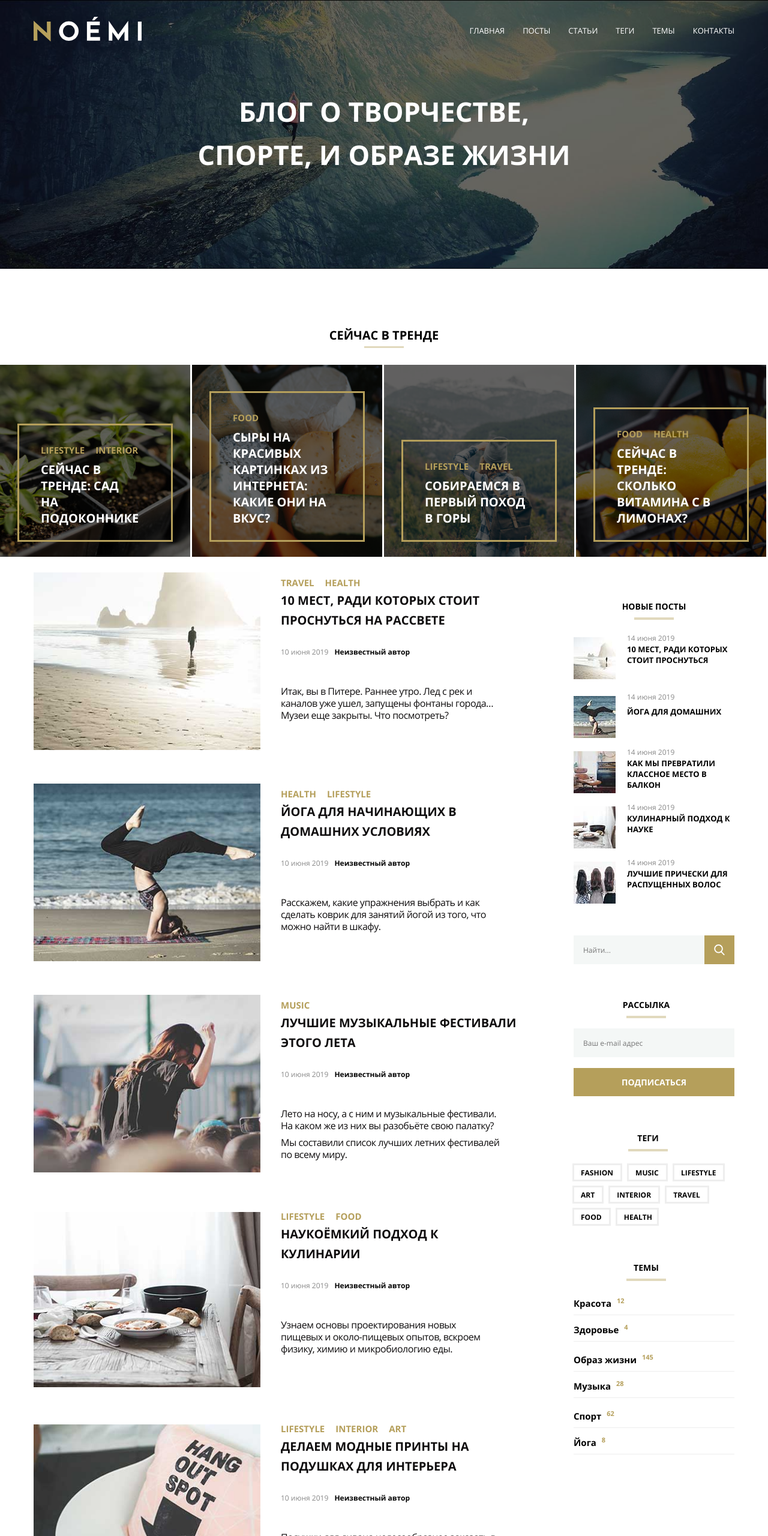
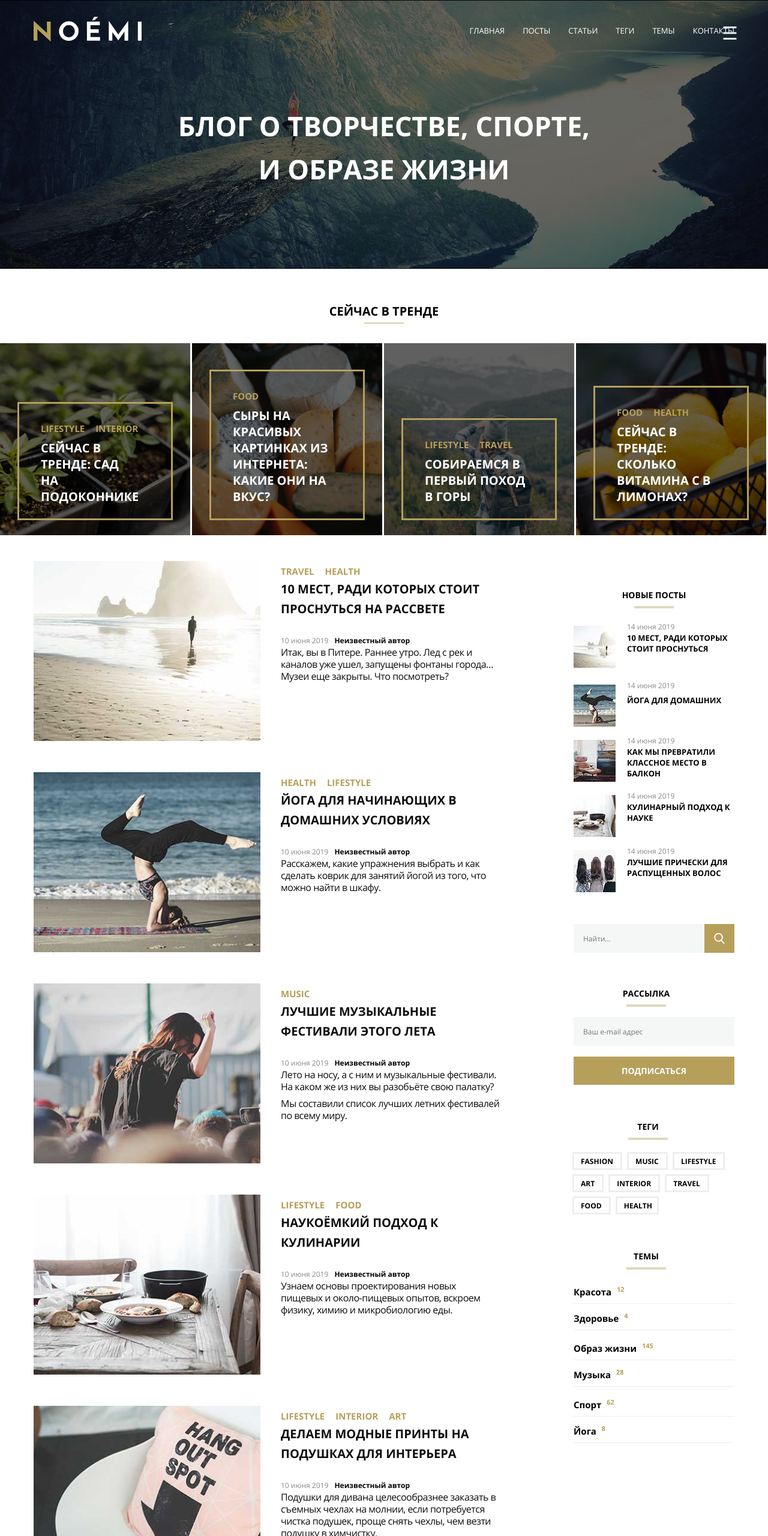
Before and after one commit to GadgetHack/mq2-dipl-Afonina, a plain HTML site: page index.html in a window 1280 px wide. Shown: the top 2560 px of the page at 60% size. Drawn offline with Linux system fonts and the light colour scheme; files whose address does not match are found by name.

Commit message:
Add files via upload

```diff
--- a/css/style.css
+++ b/css/style.css
@@ -231,16 +231,16 @@ _.mf-content {
 
 @media (min-width: 768px) {
   .header-text-block {
-    max-width: 660px;
+
     margin: auto;
   }
 }
 
 @media (min-width: 1200px) {
   .header-text-block {
-    max-width: 58%;
+    max-width: 60%;
     margin: auto;
-    padding-top: 32px;
+    padding-top: 56px;
   }
 }
 
@@ -356,8 +356,9 @@ _.mf-content {
 
 @media (min-width: 768px) {
   .burger-label {
-    right: 33px;
-    top: 40px;
+    right: 50px;
+    top: 34px;
+}
   }
 }
 
@@ -369,7 +370,7 @@ _.mf-content {
 
 .hot-trends{
   margin-top: 39px;
-  margin-bottom: 23px;
+
 
 }
 
@@ -409,9 +410,8 @@ _.mf-content {
   .trend-header {
     font-size: 20px;
     margin: 0px auto;
-    padding-bottom: 40px;
-    padding-top: 60px;
-    padding-bottom: 28px;
+    padding-top: 20px;
+
   }
 }
 
@@ -443,11 +443,6 @@ _.mf-content {
   }
 }
 
-@media (min-width: 768px) {
-  .trends-block {
-    margin-bottom: 10px;
-  }
-}
 
 @media (orientation: portrait) and (min-width: 641px) and (max-width: 1199px) {
   .trends-block {
@@ -471,6 +466,8 @@ _.mf-content {
     display: flex;
     flex-wrap: wrap;
     justify-content: center;
+    margin-top: 32px;
+    margin-bottom: 40px;
   }
 }
 
@@ -677,14 +674,18 @@ _.mf-content {
 @media (min-width: 768px) {
   .content-boxes {
     display: flex;
-    justify-content: center;
-
-  }
-}
-
+    justify-content: space-between;
+
+  }
+}
 
 .resp-mq {
   flex: 1 1;
+  max-width: 396px;
+}
+
+.content-foto{
+  width: 100%;
 }
 
 /* 2 колонки пейзаж*/
@@ -734,19 +735,9 @@ _.mf-content {
 
 
 
-
-
-
-
-
 .info-block {
   margin-top: 6px;
 }
-
-.content-foto {
-  width: 100%;
-}
-
 
 
 /*.title-name {
@@ -791,7 +782,7 @@ time {
   line-height: 20px;
   color: #0f0d0e;
   font-weight: 400;
-  padding-top: 10px;
+
   /*min-width: 300px;*/
   letter-spacing: -0.5px;
 }
@@ -852,9 +843,6 @@ time {
   color: #000000;
 }
 
-article:nth-last-child(-n+2) .content-foto {
-  margin-top: 16px;
-}
 
 .new-post-box {
   padding-top: 6px;
@@ -1100,13 +1088,24 @@ li.theme-item:nth-child(2n+3) {
   flex-direction: column;
 }
 
+@media (min-width: 768px) {
+  .product-card {
+    flex: 1;
+    min-width: calc(50% - 4px);
+    display: flex;
+    flex-direction: column;
+    margin: 0;
+
+  }
+}
+
 
 @media (min-width: 1200px) {
   .product-card {
     flex: 1;
     display: flex;
     flex-direction: column;
-    margin: 0;
+
     max-width: 320px;
     min-width: 280px;
     min-height: 210px;
@@ -1464,9 +1463,6 @@ li.theme-item:nth-child(2n+3) {
 
 
 @media (min-width: 768px) {
-  .title-name {
-    width: 400px;
-  }
 
   .titie-link {
     font-size: 17px;
@@ -1487,9 +1483,6 @@ li.theme-item:nth-child(2n+3) {
     margin-top: 18px;
   }
 
-  .main-text {
-    padding-top: 28px;
-  }
 
   .header-title{
       max-width: 206px;
@@ -1502,9 +1495,6 @@ li.theme-item:nth-child(2n+3) {
 }
 
 @media (min-width: 1200px) {
-  article:nth-last-child(-n+2) .content-foto {
-    margin-top: 10px;
-  }
 
   .new-post-box {
     width: 268px;
@@ -1512,7 +1502,7 @@ li.theme-item:nth-child(2n+3) {
 
   .content-foto {
     max-width: 378px;
-    max-height: 296px;
+    max-height: 300px;
   }
 
   .info-block {
@@ -1523,7 +1513,7 @@ li.theme-item:nth-child(2n+3) {
   .main-text {
     font-size: 16px;
     max-width: 365px;
-    padding-top: 46px;
+
   }
 
   .second-par {
@@ -1647,21 +1637,7 @@ li.theme-item:nth-child(2n+3) {
     width: 369px;
   }
 
-  article:nth-child(2) .content-foto {
-    margin-top: 0px;
-  }
-
-  article:nth-child(3) .content-foto {
-    margin-top: 0px;
-  }
-
-  article:nth-child(4) .content-foto {
-    margin-top: -32px;
-  }
-
-  article:nth-child(5) .content-foto {
-    margin-top: 4px;
-  }
+
 
   article:nth-child(4) .info-block {
     margin-top: -38px;
```
